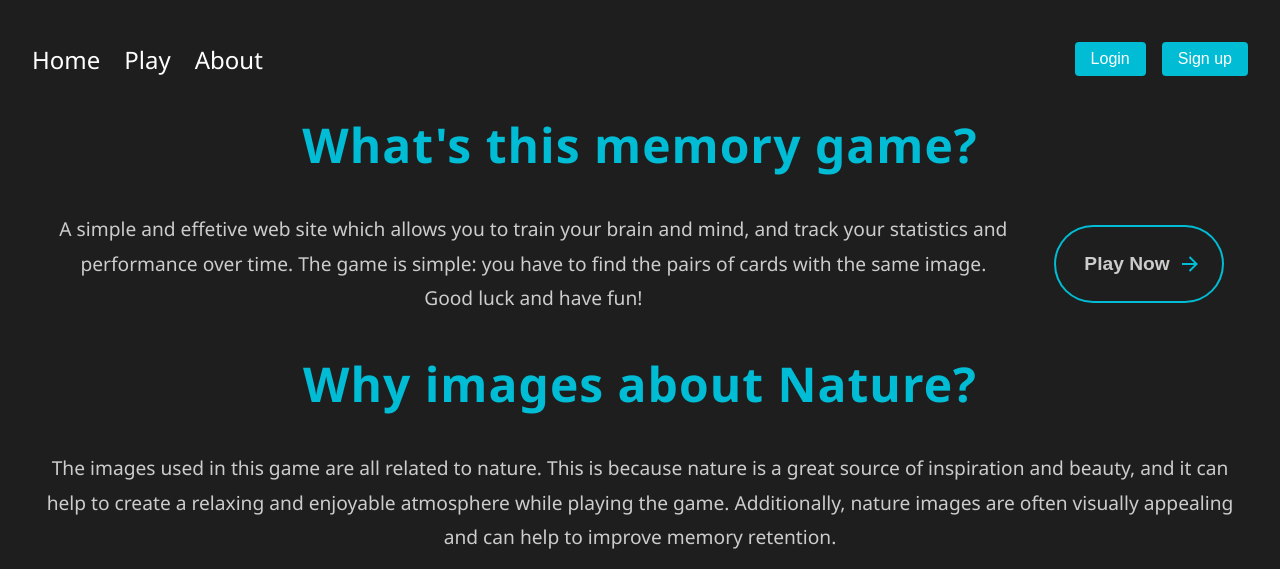
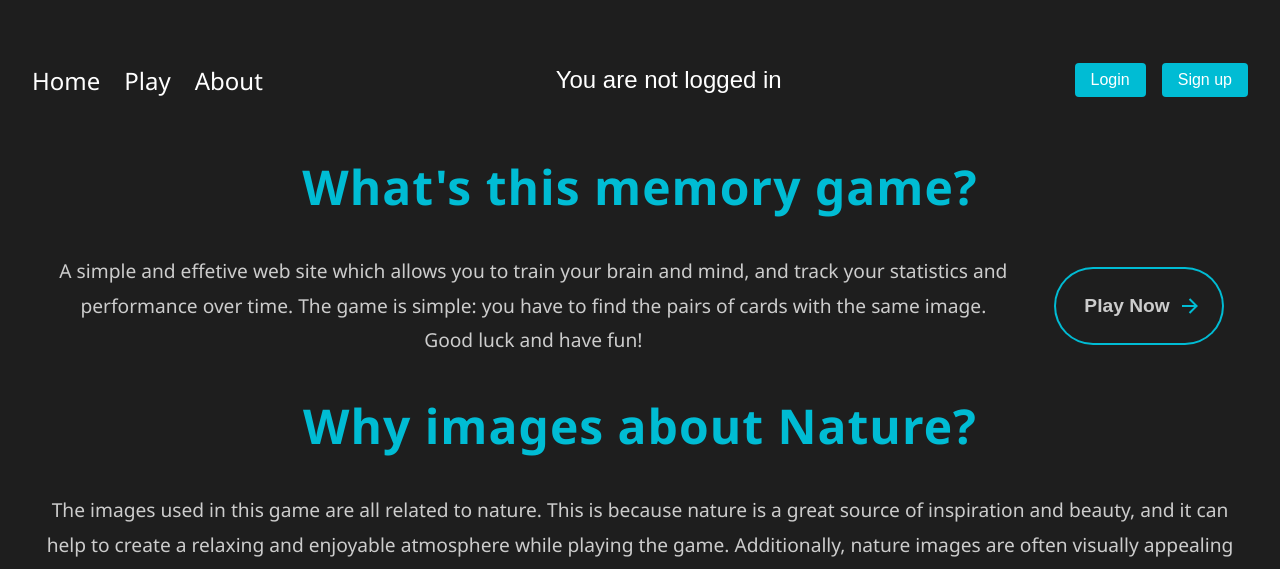
Before and after one commit to Fillo730/memoryGame, an Astro site: page /home in a window 1280 px wide. Shown: the top 569 px of the page. Built offline with nearby package versions, Linux system fonts and the light colour scheme; Astro itself is replaced by a stand-in of ours.

Commit message:
feat: added home button to access profil page, not yet implemented

```diff
--- a/src/authForms/SignUpHandler.jsx
+++ b/src/authForms/SignUpHandler.jsx
@@ -1,6 +1,6 @@
 //Libraries
 import { useState } from 'react';
-import { User, Lock, Mail, BadgePlus, UserPlus } from 'lucide-react';
+import { User, Lock, BadgePlus, UserPlus } from 'lucide-react';
 
 //CSSFiles
 import './AuthForm.css';
--- a/src/components/ComponentsDependencies.js
+++ b/src/components/ComponentsDependencies.js
@@ -4,5 +4,6 @@ import CustomButton from "./customButton/CustomButton";
 import HomeCustomButton from "./homeCustomButton/HomeCustomButton";
 import LinkedinButton from "./linkedinButton/LinkedinButton";
 import GitHubButton from "./gitHubButtom/GitHubButton";
+import ProfileButton from "./profileButton/ProfileButton";
 
-export { GitHubButton, LinkedinButton, HomeCustomButton, CustomButton, BackToTopButton, DifficultyCard };
+export { ProfileButton, GitHubButton, LinkedinButton, HomeCustomButton, CustomButton, BackToTopButton, DifficultyCard };
--- /dev/null
+++ b/src/components/profileButton/ProfileButton.css
@@ -0,0 +1,54 @@
+.profile-button-container {
+    display: flex;
+    justify-content: center;
+    align-items: center;
+}
+
+.btn {
+    font-size: 1.5rem;
+    background: transparent;
+    border: none;
+    padding: 1em 1.5em;
+    color: #ffffff;
+    position: relative;
+    transition: 0.5s ease;
+    cursor: pointer;
+  }
+
+  .btn::before {
+    content: "";
+    position: absolute;
+    left: 0;
+    bottom: 0;
+    height: 2px;
+    width: 0;
+    background-color: #00bcd4;
+    transition: 0.5s ease;
+  }
+
+  .btn:hover {
+    color: #1e1e1e;
+    transition-delay: 0.5s;
+  }
+
+  .btn:hover::before {
+    width: 100%;
+  }
+
+  .btn::after {
+    content: "";
+    position: absolute;
+    left: 0;
+    bottom: 0;
+    height: 0;
+    width: 100%;
+    background-color: #00bcd4;
+    transition: 0.4s ease;
+    z-index: -1;
+  }
+
+  .btn:hover::after {
+    height: 100%;
+    transition-delay: 0.4s;
+    color: aliceblue;
+  }
--- /dev/null
+++ b/src/components/profileButton/ProfileButton.jsx
@@ -0,0 +1,41 @@
+// Libraries
+import { jwtDecode } from "jwt-decode";
+
+// CSS Files
+import "./ProfileButton.css";
+
+function ProfileButton() {
+
+    function handleClick() {
+        if (!username) {
+            window.location.href = '/login';
+        } else {
+            window.location.href = '/profile';
+        }
+    }
+
+    function getUsername() {
+        const token = localStorage.getItem('token');
+        if (!token) return null;
+
+        try {
+            const decoded = jwtDecode(token);
+            return decoded.username;
+        } catch (error) {
+            console.error("Token non valido:", error);
+            return null;
+        }
+    }
+
+    const username = getUsername();
+
+    return (
+        <div className='profile-button-container' onClick={handleClick}>
+            <button class="btn">
+                 {username ? "Hello " + username.toUpperCase() : "You are not logged in"}
+            </button>
+        </div>
+    );
+}
+
+export default ProfileButton;
--- a/src/layouts/PagesLayout/Header/Header.astro
+++ b/src/layouts/PagesLayout/Header/Header.astro
@@ -1,4 +1,7 @@
 ---
+//Compoenents
+import { ProfileButton } from '../../../components/ComponentsDependencies';
+
 //CSSFiles
 import './Header.css';
 ---
@@ -11,6 +14,7 @@ import './Header.css';
             <li class="header-list-element"><a class="header-list-element-link" href="/about">About</a></li>
         </nav>
     </ul>
+    <ProfileButton client:only="react"/>
     <div class="header-button-container">
         <a href="/login"><button class="header-button">Login</button></a>
         <a href="/sign-up"><button class="header-button">Sign up</button></a>
--- a/src/play/memoryGame/MemoryGame.jsx
+++ b/src/play/memoryGame/MemoryGame.jsx
@@ -8,7 +8,7 @@ import defaultImages from "../../../public/DefaultImages";
 import placeholder from "../../../public/Placeholder";
 
 //CSSFiles
-import './memoryGame.css';
+import './MemoryGame.css';
 
 function MemoryGame({cards, handleGoBack}) {
     const numPairs = Math.floor(cards / 2);
--- a/src/server/index.js
+++ b/src/server/index.js
@@ -9,15 +9,15 @@ app.use(express.json());
 
 const SECRET_KEY = 'supersegreto123';
 const users = [
-  { username: 'admin', password: bcrypt.hashSync('admin', 10) },
+  { username: 'admin', firstName: '', lastName: '', password: bcrypt.hashSync('admin', 10) },
 ];
 
 app.post('/api/register', async (req, res) => {
-  const { username, firstName, lastName, password } = req.body;
+  const { username, firstName, lastName, password }  = req.body;
   console.log("Registration attempt // username:", username, "FirstName: ",firstName," Lastname:",lastName,"password:", password);
 
   const userExists = users.find(u => u.username === username);
-  if (userExists) return res.status(400).json({ error: 'Utente già esistente' });
+  if (userExists) return res.status(400).json({ error: 'User already exists' });
 
   const hashedPassword = await bcrypt.hash(password, 10);
   users.push({ username, password: hashedPassword });
```
